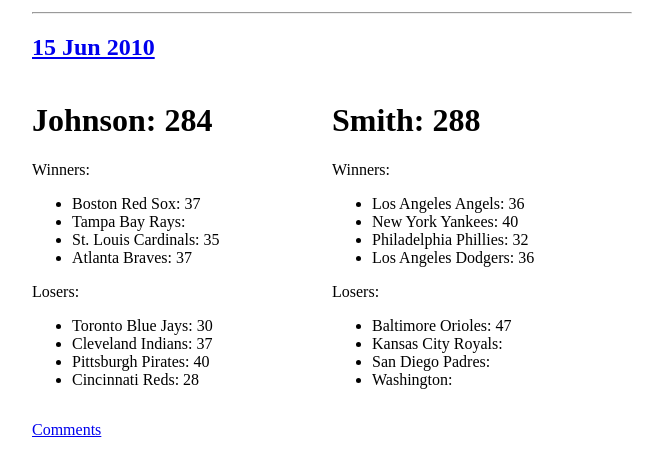
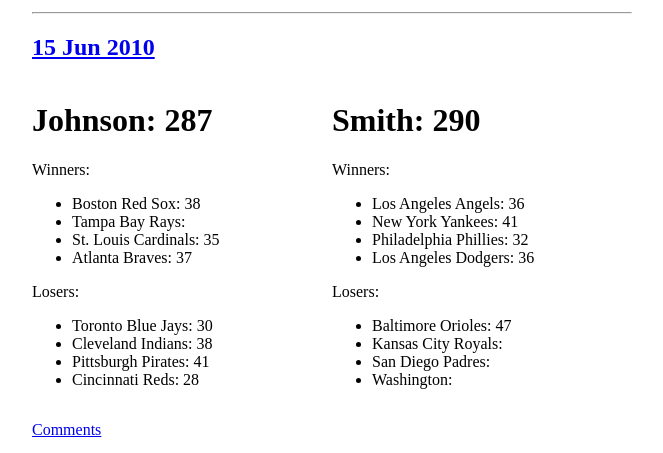
Before and after one commit to travisj/thebet, a Jekyll site: the page built from index.html, in a window 1280 px wide and 900 px high. Shown: the part 247-700 px from the top of the window, without its empty margins (308-971 px from the left). Built offline with Jekyll 4.4.1, drawn with Linux system fonts in a browser that asks for light colours; nearby versions of some CDN libraries; Markdown is read by kramdown in place of the engine named in the settings; the list of posts is cut into pages by our own code; comment, search, counter and statistics services are not loaded.

Commit message:
adding todays results

```diff
--- a/_posts/2010-06-15-Results.markdown
+++ b/_posts/2010-06-15-Results.markdown
@@ -1,21 +1,21 @@
 ---
 layout: post
-johnson: 284
-smith: 288
+johnson: 287
+smith: 290
 tor: 30
-cle: 37
-bos: 37
+cle: 38
+bos: 38
 tb: 40
-pit: 40
+pit: 41
 cin: 28
 stl: 35
 atl: 37
 bal: 47
 kc: 37
-nyy: 40
+nyy: 41
 laa: 36
 sd: 27
-wsh: 33
+wsh: 34
 phi: 32
 lad: 36
 ---
```
